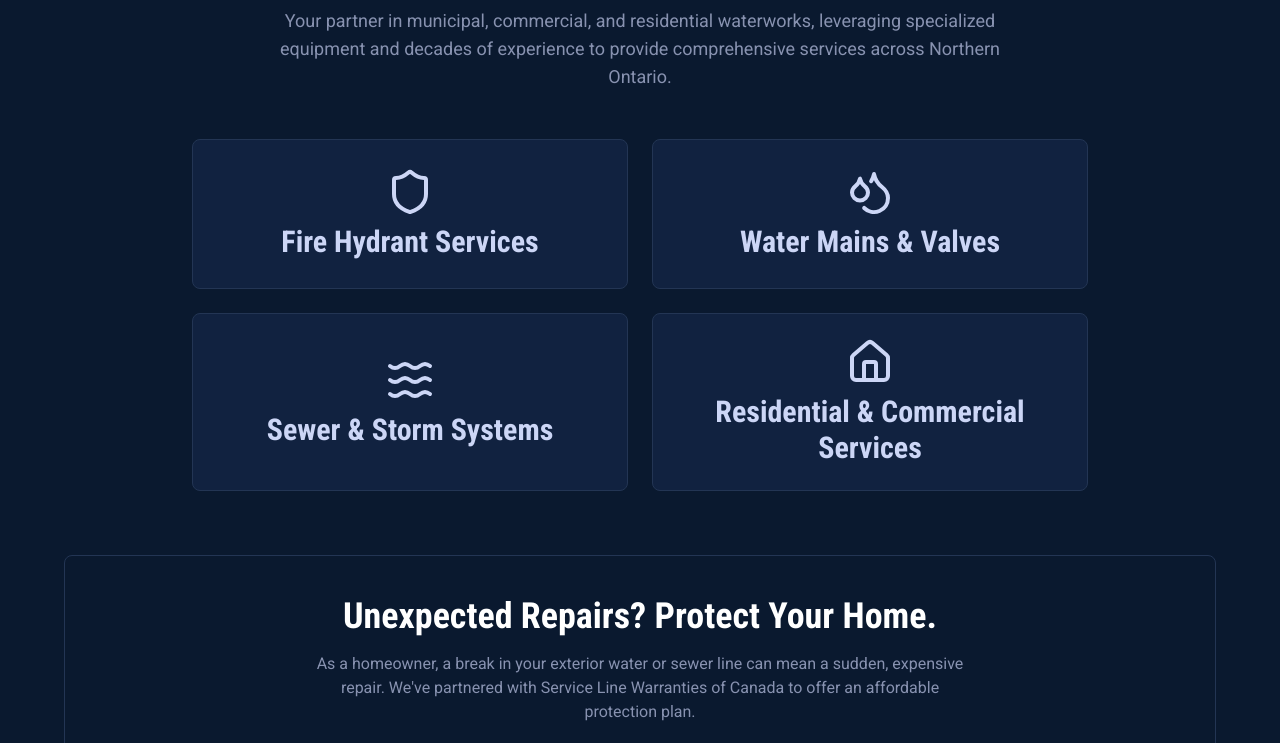
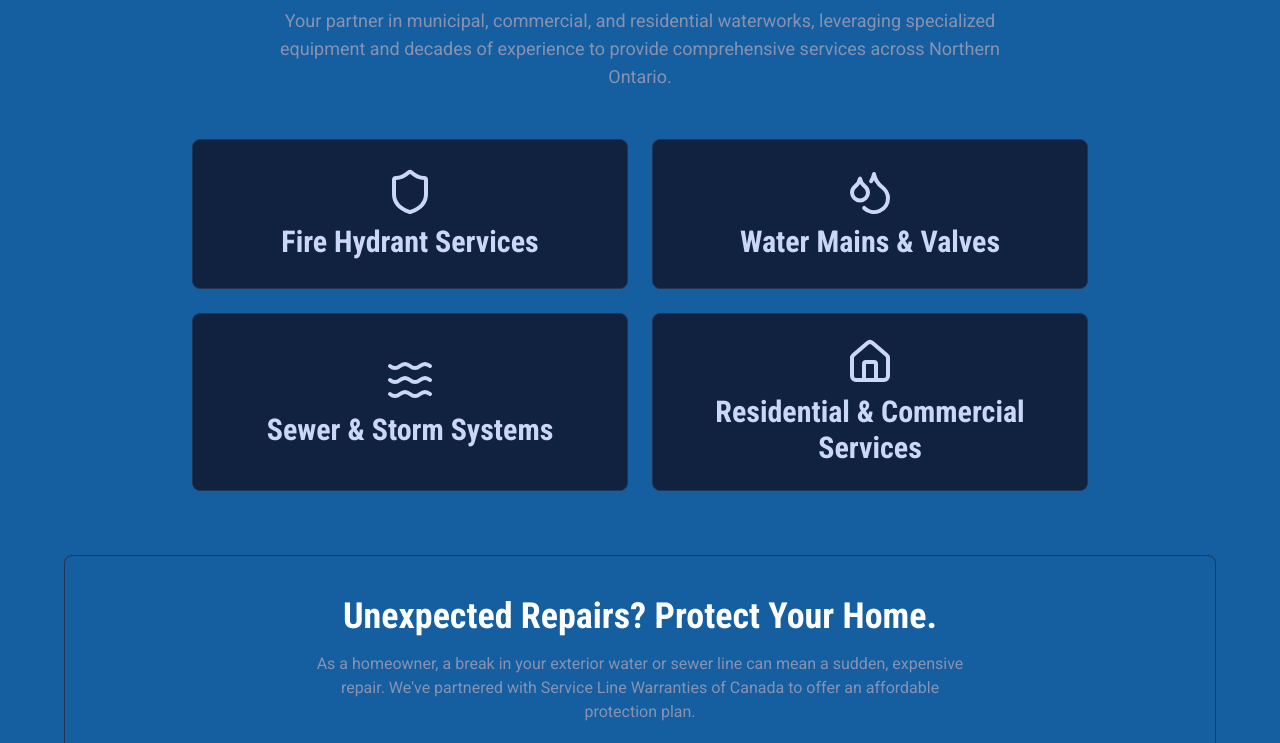
Before and after one commit to Kathail/Watersome-Website, a plain HTML site: page index.html in a window 1280 px wide. Shown: the part 513-1256 px from the top of the page. Drawn offline with nearby package versions, Linux system fonts and the light colour scheme.

Commit message:
Update index.html

```diff
--- a/index.html
+++ b/index.html
@@ -60,7 +60,7 @@
     <script src="https://unpkg.com/lucide@latest"></script>
     <style>
         :root {
-            --color-bg-dark: #0A192F; /* Navy */
+            --color-bg-dark: #155fa0; /* Navy */
             --color-bg-medium: #112240; /* Lighter Navy */
             --color-bg-light: #233554;
             --color-text-primary: #CCD6F6; /* Light Blue/Gray */
```
